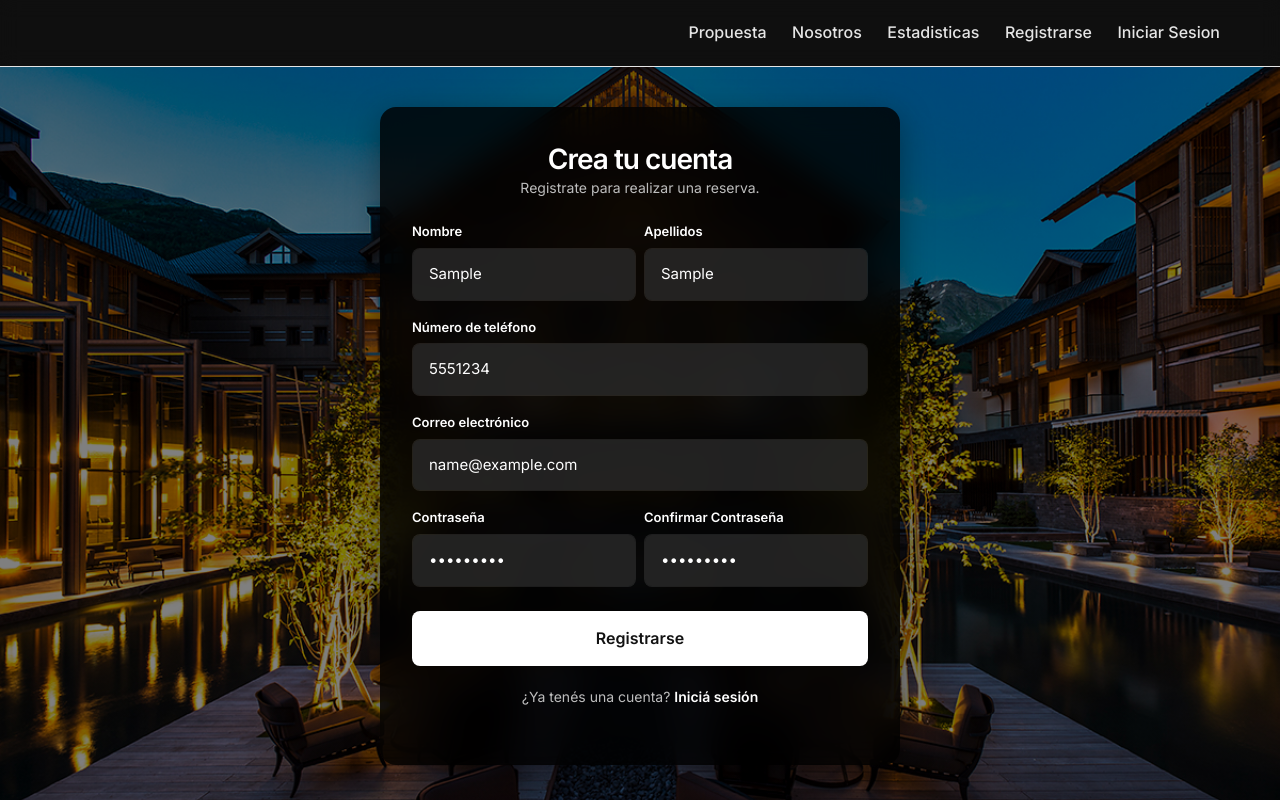
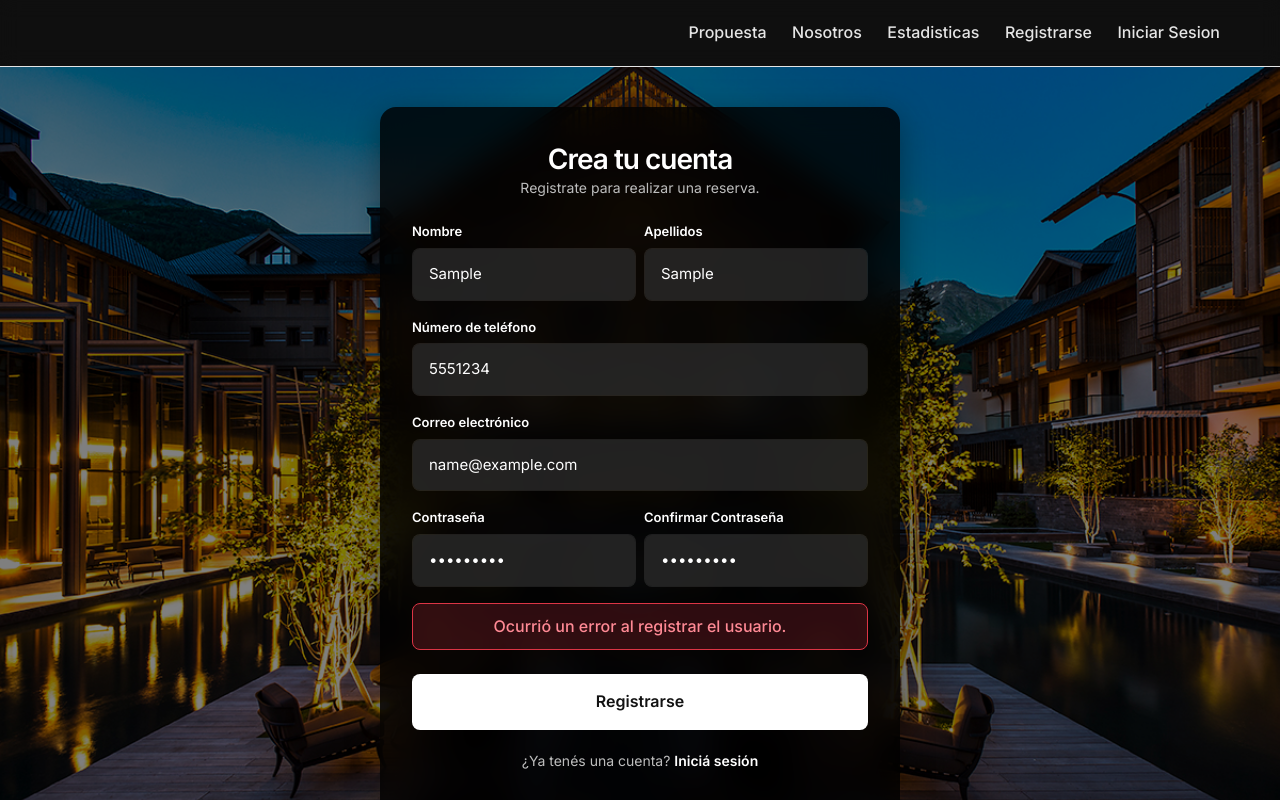
Before and after one commit to Abp-Programacion-Team-Ramona/abp_programacion_2_hotel, an Angular app in the folder frontend/: page /register in a window 1280 px wide. Both pictures are taken after typing "Sample", "Sample", "5551234", "name@example.com", "Sample123", "Sample123" into the empty fields and a click on the button "Registrarse". Shown: the top 800 px of the page. Built offline with nearby package versions, Linux system fonts and the light colour scheme; no server answers.

Commit message:
fix(frontend): aplico correcciones en validaciones y maquetado de registro

```diff
--- a/frontend/src/app/pages/register/register.component.css
+++ b/frontend/src/app/pages/register/register.component.css
@@ -74,7 +74,6 @@ main.register-container {
   outline: none;
 }
 
-
 .btn-submit {
   display: block;
   width: 100%;
@@ -115,6 +114,17 @@ input.ng-invalid.ng-touched {
   display: block;
 }
 
+.error-banner {
+  margin-top: 12px;
+  padding: 10px 14px;
+  background-color: rgba(220, 53, 69, 0.2);
+  color: #ff8a95;
+  border: 1px solid #dc3545;
+  border-radius: 8px;
+  font-weight: 500;
+  text-align: center;
+}
+
 .success-message {
   margin-top: 12px;
   padding: 10px 14px;
--- a/frontend/src/app/pages/register/register.component.html
+++ b/frontend/src/app/pages/register/register.component.html
@@ -3,7 +3,7 @@
     <h1 class="register-title">Crea tu cuenta</h1>
     <p class="register-subtitle">Registrate para realizar una reserva.</p>
 
-    <form [formGroup]="registerForm" (submit)="onSubmit($event)">
+    <form [formGroup]="registerForm" (ngSubmit)="onSubmit($event)">
 
       <div class="row g-2 mb-3">
         <div class="col-md-6">
@@ -57,11 +57,15 @@
         </div>
       </div>
 
+      @if (errorMessage()) {
+        <div class="error-banner">{{ errorMessage() }}</div>
+      }
+
       @if (successMessage()) {
         <div class="success-message">{{ successMessage() }}</div>
       }
 
-      <button type="submit" class="btn-submit" [disabled]="isLoading()">
+      <button type="submit" class="btn-submit" [disabled]="isSubmitDisabled()">
         @if (isLoading()) {
           Creando usuario...
         } @else {
--- a/frontend/src/app/pages/register/register.component.ts
+++ b/frontend/src/app/pages/register/register.component.ts
@@ -1,4 +1,4 @@
-import { Component, signal } from '@angular/core';
+import { Component, signal, computed } from '@angular/core';
 import { AbstractControl, FormBuilder, FormGroup, ReactiveFormsModule, ValidationErrors, Validators } from '@angular/forms';
 import { Router, RouterLink } from '@angular/router';
 import { UserService } from './services/user.service';
@@ -12,8 +12,12 @@ import { User } from './models/user.model';
 })
 export class RegisterComponent {
   registerForm: FormGroup;
-  successMessage = signal('');
-  isLoading = signal(false);
+
+  successMessage = signal<string>('');
+  errorMessage = signal<string>('');
+  isLoading = signal<boolean>(false);
+
+  isSubmitDisabled = computed(() => this.isLoading());
 
   constructor(
     private formBuilder: FormBuilder,
@@ -42,6 +46,8 @@ export class RegisterComponent {
 
   onSubmit(event: Event): void {
     event.preventDefault();
+    this.errorMessage.set('');
+    this.successMessage.set('');
 
     if (this.registerForm.valid) {
       this.isLoading.set(true);
@@ -51,18 +57,18 @@ export class RegisterComponent {
         apellido: this.registerForm.value.lastName,
         num_contacto: this.registerForm.value.phone,
         email: this.registerForm.value.email,
-        password: this.registerForm.value.password,
-        id_rol: '3'
+        password: this.registerForm.value.password
       };
 
       this.userService.createUser(userData).subscribe({
-        next: (data) => {
+        next: () => {
           this.isLoading.set(false);
           this.successMessage.set('¡Usuario creado correctamente!');
           this.router.navigate(['/login']);
         },
         error: (err) => {
           this.isLoading.set(false);
+          this.errorMessage.set('Ocurrió un error al registrar el usuario.');
           console.error('Error registering user:', err);
         }
       });
```
